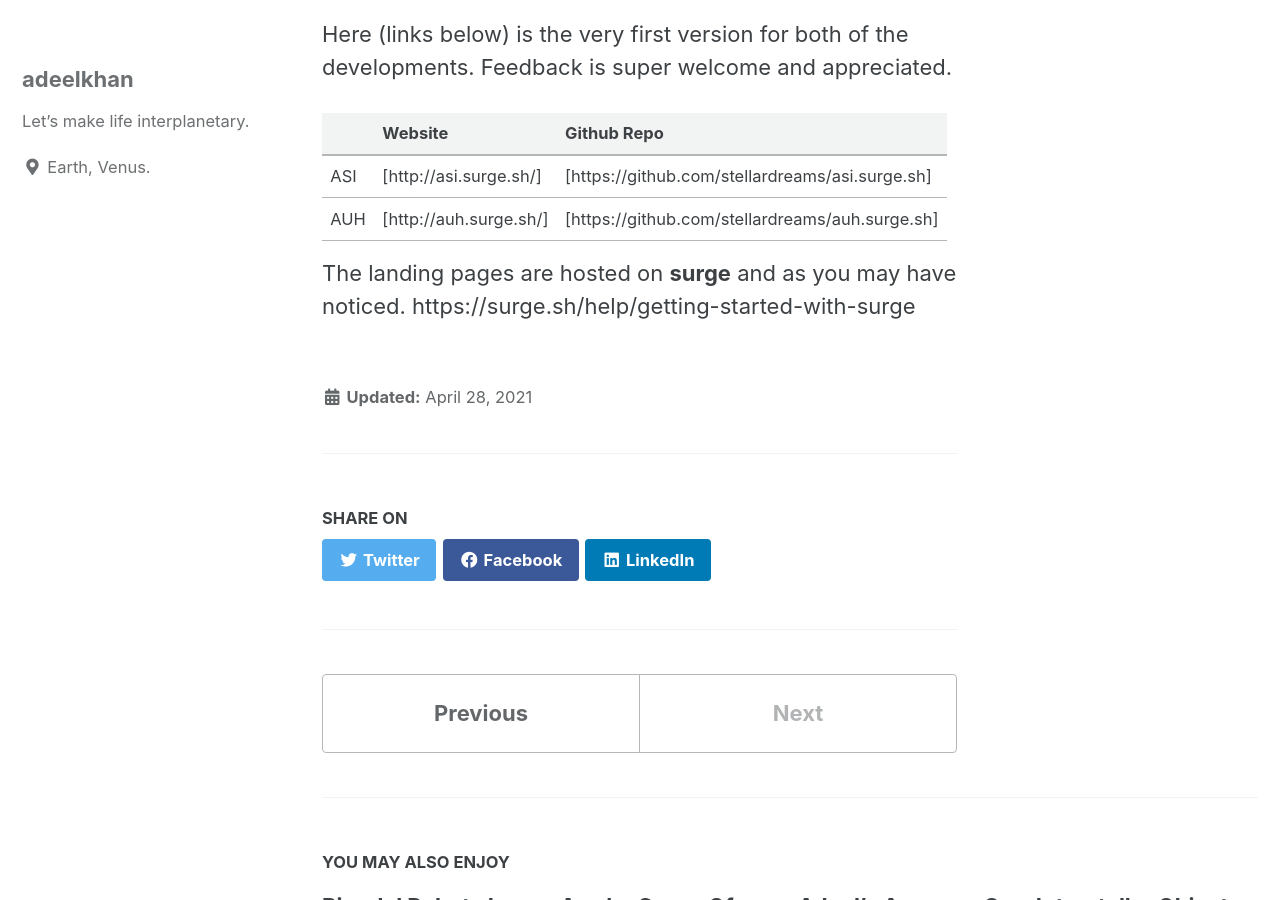
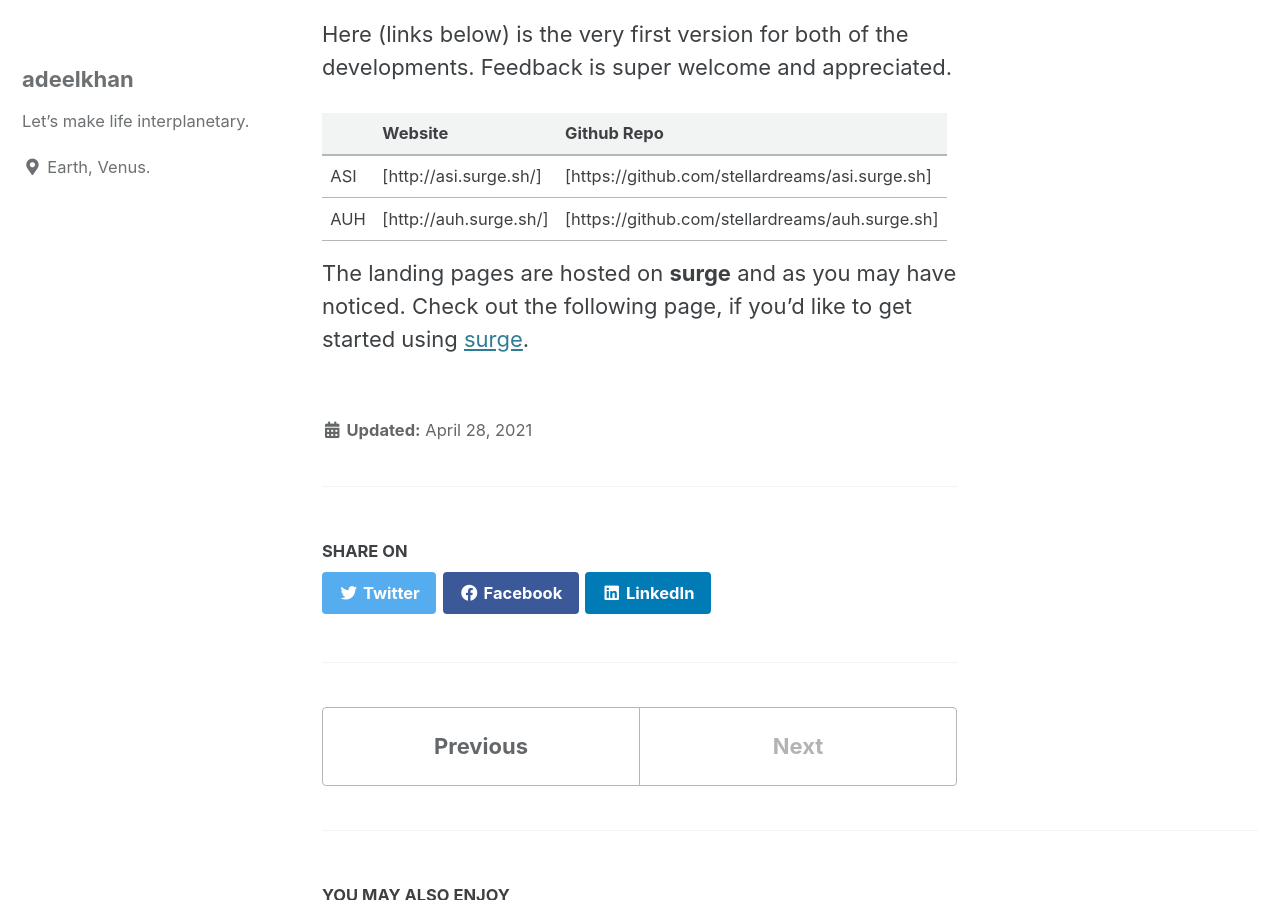
Before and after one commit to stellardreams/stellardreams.github.io, a Jekyll site: the page built from _posts/2021-04-28-Awake-Group-of-Companies-and-Our-Landing-Pages.md, in a window 1280 px wide and 900 px high, scrolled down 529 px. Built offline with Jekyll 4.4.1, drawn with Linux system fonts in a browser that asks for light colours; cached includes are drawn as plain includes.

Commit message:
Update 2021-04-28-Awake-Group-of-Companies-and-Our-Landing-Pages.md
Adding link for surge.sh

```diff
--- a/_posts/2021-04-28-Awake-Group-of-Companies-and-Our-Landing-Pages.md
+++ b/_posts/2021-04-28-Awake-Group-of-Companies-and-Our-Landing-Pages.md
@@ -15,4 +15,4 @@ Here (links below) is the very first version for both of the developments. Feedb
 | AUH           | [http://auh.surge.sh/] | [https://github.com/stellardreams/auh.surge.sh]  |
 
 
-The landing pages are hosted on **surge** and as you may have noticed. https://surge.sh/help/getting-started-with-surge
+The landing pages are hosted on **surge** and as you may have noticed. Check out the following page, if you'd like to get started using [surge](https://surge.sh/help/getting-started-with-surge).
```
